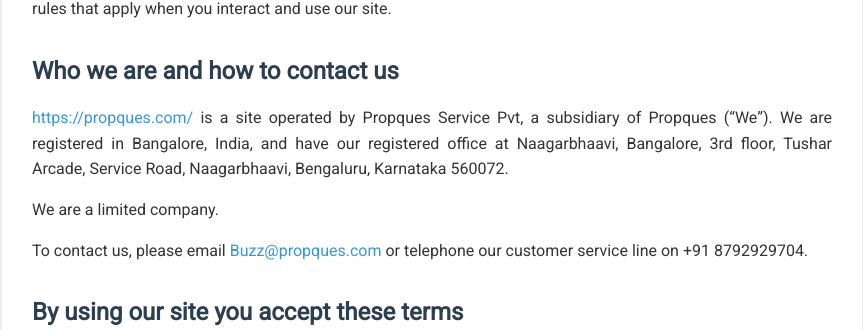
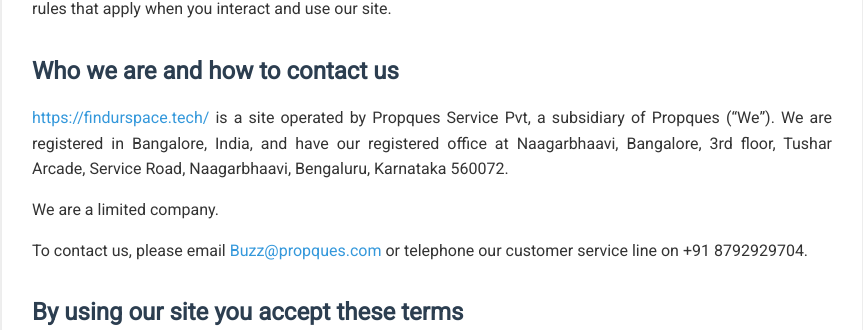
Before and after one commit to propques33/FindUrSpace, a Flask app: page /terms-and-conditions in a window 1280 px wide. Shown: the part 311-641 px from the top of the page, without its empty margins (208-1071 px from the left). Run offline with Flask 3, Linux system fonts and the light colour scheme; some libraries are stand-ins or nearby versions.

Commit message:
Update T&C.html

```diff
--- a/templates/T&C.html
+++ b/templates/T&C.html
@@ -134,7 +134,7 @@
         <p>This terms of use policy and other applicable terms of conditions set out the content standards and contain rules that apply when you interact and use our site.</p>
 
         <h2>Who we are and how to contact us</h2>
-        <p><a href="https://propques.com/" target="_blank">https://propques.com/</a> is a site operated by Propques Service Pvt, a subsidiary of Propques (“We”). We are registered in Bangalore, India, and have our registered office at Naagarbhaavi, Bangalore, 3rd floor, Tushar Arcade, Service Road, Naagarbhaavi, Bengaluru, Karnataka 560072.</p>
+        <p><a href="https://findurspace.tech/" target="_blank">https://findurspace.tech/</a> is a site operated by Propques Service Pvt, a subsidiary of Propques (“We”). We are registered in Bangalore, India, and have our registered office at Naagarbhaavi, Bangalore, 3rd floor, Tushar Arcade, Service Road, Naagarbhaavi, Bengaluru, Karnataka 560072.</p>
         <p>We are a limited company.</p>
         <p>To contact us, please email <a href="mailto:Buzz@propques.com">Buzz@propques.com</a> or telephone our customer service line on +91 8792929704.</p>
 
@@ -146,7 +146,7 @@
         <h2>There are other terms that may apply to you</h2>
         <p>These terms of use and other applicable terms of conditions refer to the following additional terms, which also apply to your use of our site:</p>
         <ul>
-            <li>Our <a href="https://propques.com/privacy" target="_blank">Privacy Policy</a>. See further under how we may use your personal information.</li>
+            <li>Our <a href="https://findurspace.tech/privacy-policy" target="_blank">Privacy Policy</a>. See further under how we may use your personal information.</li>
             <li>Our Cookie Policy, which sets out information about the cookies on our site.</li>
         </ul>
 
@@ -256,7 +256,7 @@
         <p>You agree to use our site solely for any commercial or business purposes, and we have no liability to you for any loss of profit, loss of business, business interruption, or loss of business opportunity.</p>
 
         <h2>How we may use your personal information</h2>
-        <p>We will only use your personal information as set out in our <a href="https://propques.com/privacy" target="_blank">Privacy Policy</a>.</p>
+        <p>We will only use your personal information as set out in our <a href="https://findurspace.tech/privacy-policy" target="_blank">Privacy Policy</a>.</p>
 
         <h2>We are not responsible for viruses and you must not introduce them</h2>
         <p>We don't guarantee that our site will be secure or free from bugs or viruses.</p>
```
